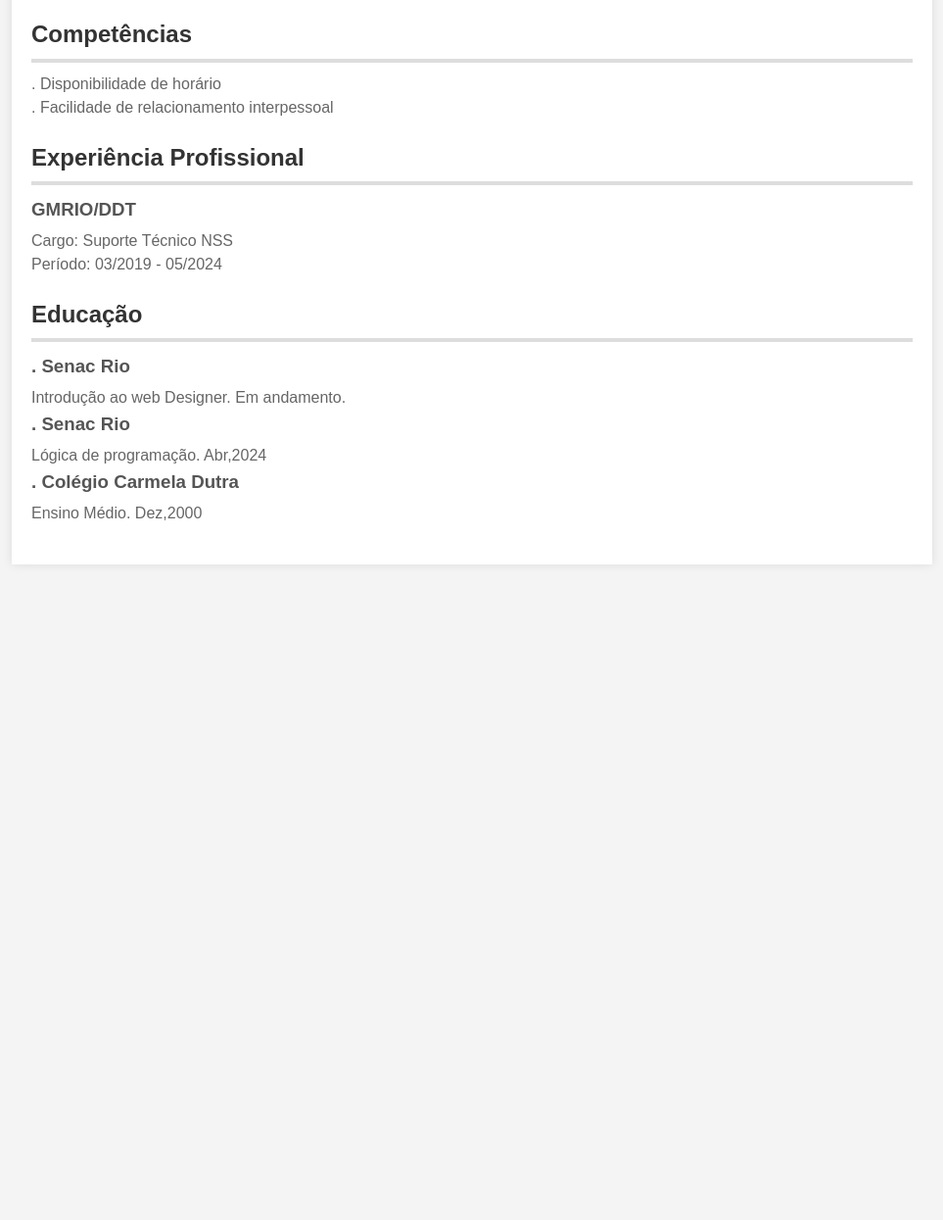
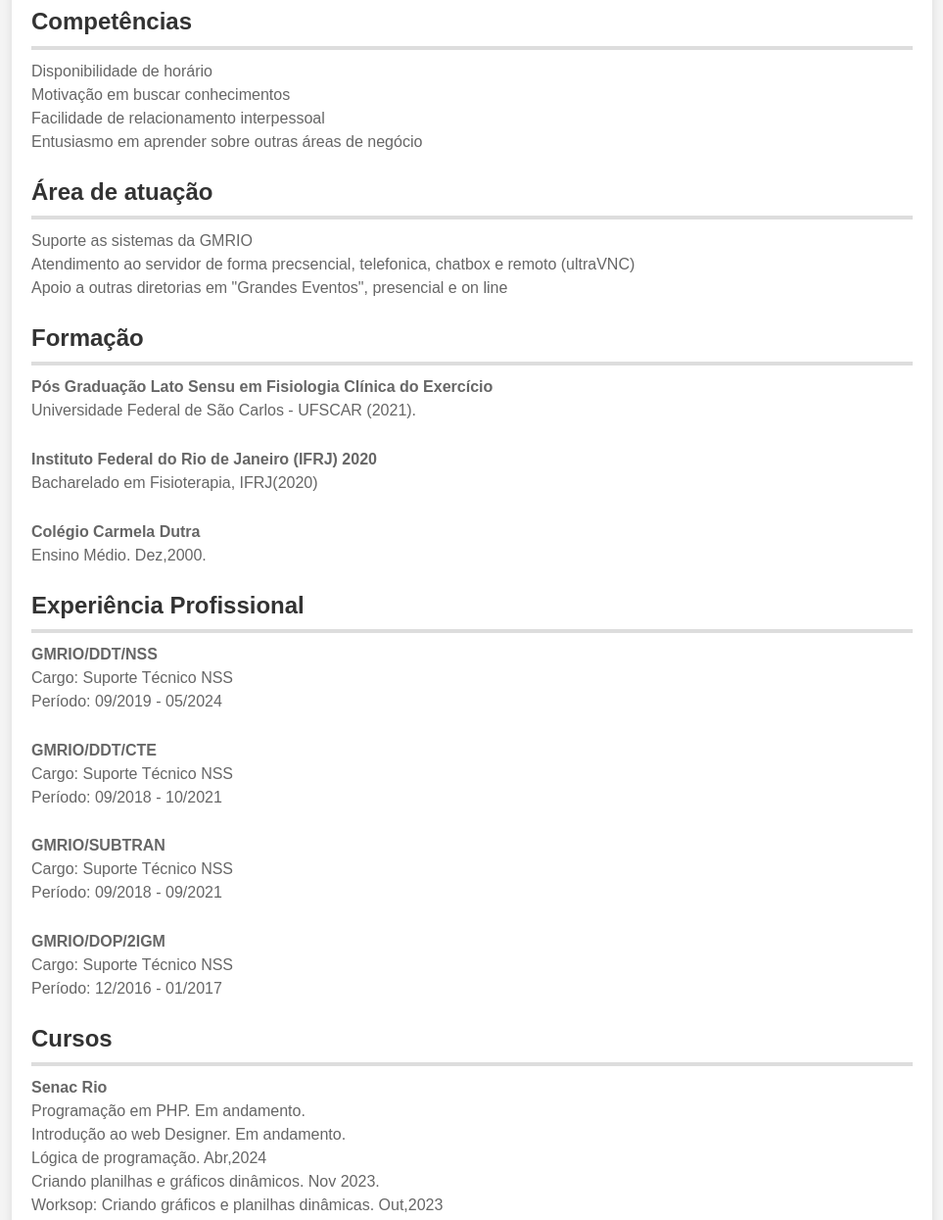
Before and after one commit to Ceduardo-Reis/curriculo2, a plain HTML site: page index.html in a window 1280 px wide. Shown: the part 321-1566 px from the top of the page at 98% size, without its empty margins (158-1121 px from the left). Before the commit the page ends 917 px from the top, so only its background shows below. Drawn offline with Linux system fonts and the light colour scheme.

Commit message:
curriculo2

```diff
--- a/estilo/styles.css
+++ b/estilo/styles.css
@@ -56,17 +56,20 @@ h3 {
     margin-bottom: 5px;
 }
 
+
+
 p {
     color: #666;
     margin-bottom: 10px;
-    line-height: 1.6
+    line-height: 1.2;
+    position: relative; /* Necessário para posicionar o pseudo-elemento corretamente */
 }
 
 .experiencia h3, .educaçao h3 {
     margin-top: 0;
 }
 
-.experiencia p, .educaçao p, .competencias p {
+.experiencia p, .educaçao p, .competencias p, .areadeatuaçao p, .formaçao p {
     margin: 0;
     line-height: 1.5
 }
--- a/index.html
+++ b/index.html
@@ -5,6 +5,7 @@
   <meta name="viewport" content="width=device-width, initial-scale=1.0">
   <title>Meu Currículo</title>
   <link rel="stylesheet" href="estilo/styles.css">
+
 </head>
 <body>
   <div class="container">
@@ -17,8 +18,37 @@
 
     <div class="competencias">
       <h2>Competências</h2>
-      <p> . Disponibilidade de horário</p>
-      <p> . Facilidade de relacionamento interpessoal</p>
+      <p>Disponibilidade de horário</p>
+      <p>Motivação em buscar conhecimentos</p>
+      <p>Facilidade de relacionamento interpessoal</p>
+      <p>Entusiasmo em aprender sobre outras áreas de negócio</p>
+    </div>
+
+    <div class=" areadeatuaçao">
+      <h2>Área de atuação</h2>
+      <p>Suporte as sistemas da GMRIO</p>
+
+      <p>Atendimento ao servidor de forma precsencial, telefonica, chatbox e remoto (ultraVNC)</p>
+
+      <p>Apoio a outras diretorias em "Grandes Eventos", presencial e on line</p>
+
+    </div>
+
+    <div class="formaçao">
+      <h2>Formação</h2>
+          <p><strong>Pós Graduação Lato Sensu em Fisiologia Clínica do Exercício</strong><p>
+          <p>Universidade Federal de São Carlos - UFSCAR (2021).</p>
+          <br>
+
+      <p><strong>Instituto Federal do Rio de Janeiro (IFRJ) 2020</strong></p>
+      <p>Bacharelado em Fisioterapia, IFRJ(2020)</p>
+      <br>
+
+      <p><strong>Colégio Carmela Dutra</strong></p>
+      <p> Ensino Médio. Dez,2000.</p>
+
+
+
     </div>
 
 
@@ -27,30 +57,40 @@
       <h2>Experiência Profissional</h2>
 
 
-          <h3>GMRIO/DDT</h3>
+          <p><strong>GMRIO/DDT/NSS</strong></p>
           <p>Cargo: Suporte Técnico NSS</p>
-          <p>Período: 03/2019 - 05/2024</p>
+          <p>Período: 09/2019 - 05/2024</p>
+          <br>
 
+          <p><strong>GMRIO/DDT/CTE</strong></p>
+          <p>Cargo: Suporte Técnico NSS</p>
+          <p>Período: 09/2018 - 10/2021</p>
+          <br>
 
-        <!-- Adicione mais experiências profissionais conforme necessário -->
+          <p><strong>GMRIO/SUBTRAN</strong></p>
+          <p>Cargo: Suporte Técnico NSS</p>
+          <p>Período: 09/2018 - 09/2021</p>
+          <br>
 
+          <p><strong>GMRIO/DOP/2IGM</strong></p>
+          <p>Cargo: Suporte Técnico NSS</p>
+          <p>Período: 12/2016 - 01/2017</p>
     </div>
 
       <div class="educaçao">
-        <h2>Educação</h2>
-
-        <h3>. Senac Rio</h3>
-        <p>  Introdução ao web Designer. Em andamento.</p>
-
-        <h3>. Senac Rio</h3>
-        <p>  Lógica de programação. Abr,2024</p>
-
-        <h3>. Colégio Carmela Dutra</h3>
-        <p>  Ensino Médio. Dez,2000</p>
+        <h2>Cursos</h2>
+        <p><strong>Senac Rio</strong></p>
+        <p>Programação em PHP. Em andamento.</p>
+        <p>Introdução ao web Designer. Em andamento.</p>
+        <p>Lógica de programação. Abr,2024</p>
+        <p>Criando planilhas e gráficos dinâmicos. Nov 2023.</p>
+        <p>Worksop: Criando gráficos e planilhas dinâmicas. Out,2023</p>
 
 
-        <!-- Adicione mais instituições de ensino conforme necessário -->
-    </div>
+
+
+
+      </div>
 
   </body>
 </html>
```
